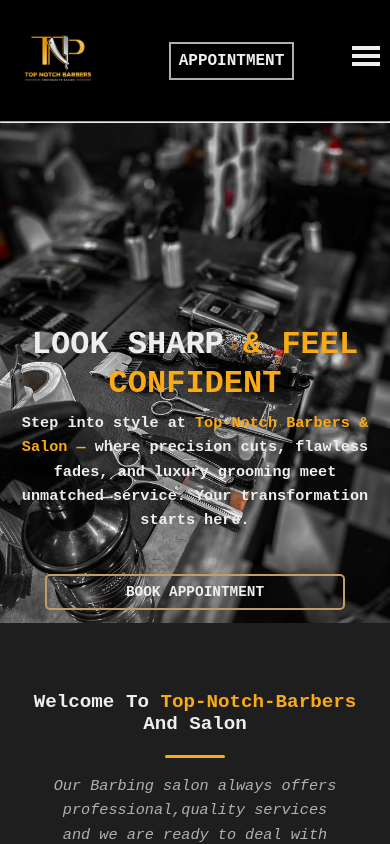
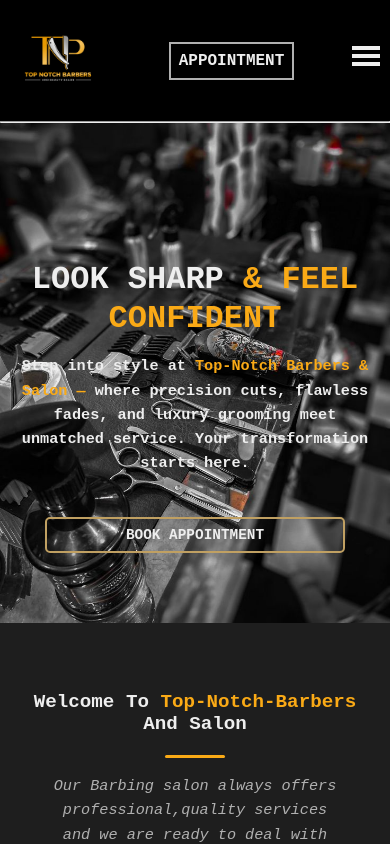
Before and after one commit to UCHEOGBU007/Top-Notch-Salon, a React (Vite) app: page / in a window 390 px wide. Shown: the top 844 px of the page. Built offline with nearby package versions, Linux system fonts and the light colour scheme; no server answers.

Commit message:
Hero section adjusted

```diff
--- a/src/Css/Hero.module.css
+++ b/src/Css/Hero.module.css
@@ -70,9 +70,12 @@
     font-size: 2rem;
   }
 
+  .Hero div {
+    margin-bottom: 4em;
+  }
+
   .Hero p {
     font-size: 0.95rem;
-    margin-top: 0.5rem;
   }
 
   .ctaButton {
```
